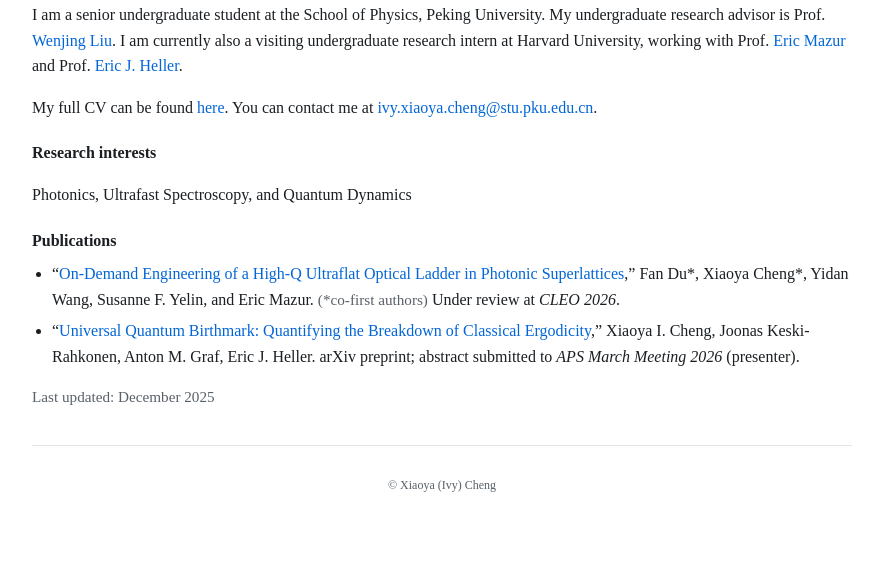
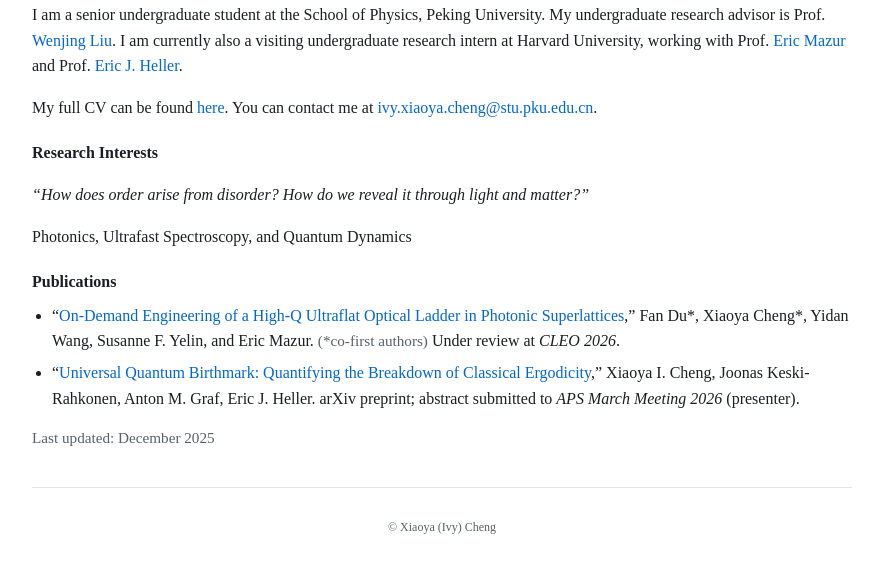
Before and after one commit to xiaoya-ivy-cheng/xiaoya-ivy-cheng.github.io, a plain HTML site: page index.html in a window 1280 px wide. Shown: the part 285-858 px from the top of the page, without its empty margins (198-1077 px from the left). Before the commit the page ends 817 px from the top, so only its background shows below. Drawn offline with Linux system fonts and the light colour scheme.

Commit message:
Update index.html

```diff
--- a/index.html
+++ b/index.html
@@ -91,7 +91,10 @@
         You can contact me at <a href="mailto:ivy.xiaoya.cheng@stu.pku.edu.cn">ivy.xiaoya.cheng@stu.pku.edu.cn</a >.
       </p >
 
-      <p class="section-title">Research interests</p >
+      <p class="section-title">Research Interests</p >
+
+      <p><i>“How does order arise from disorder? How do we reveal it through light and matter?”</i></p>
+
       <p>Photonics, Ultrafast Spectroscopy, and Quantum Dynamics</p >
 
       <p class="section-title">Publications</p >
```
